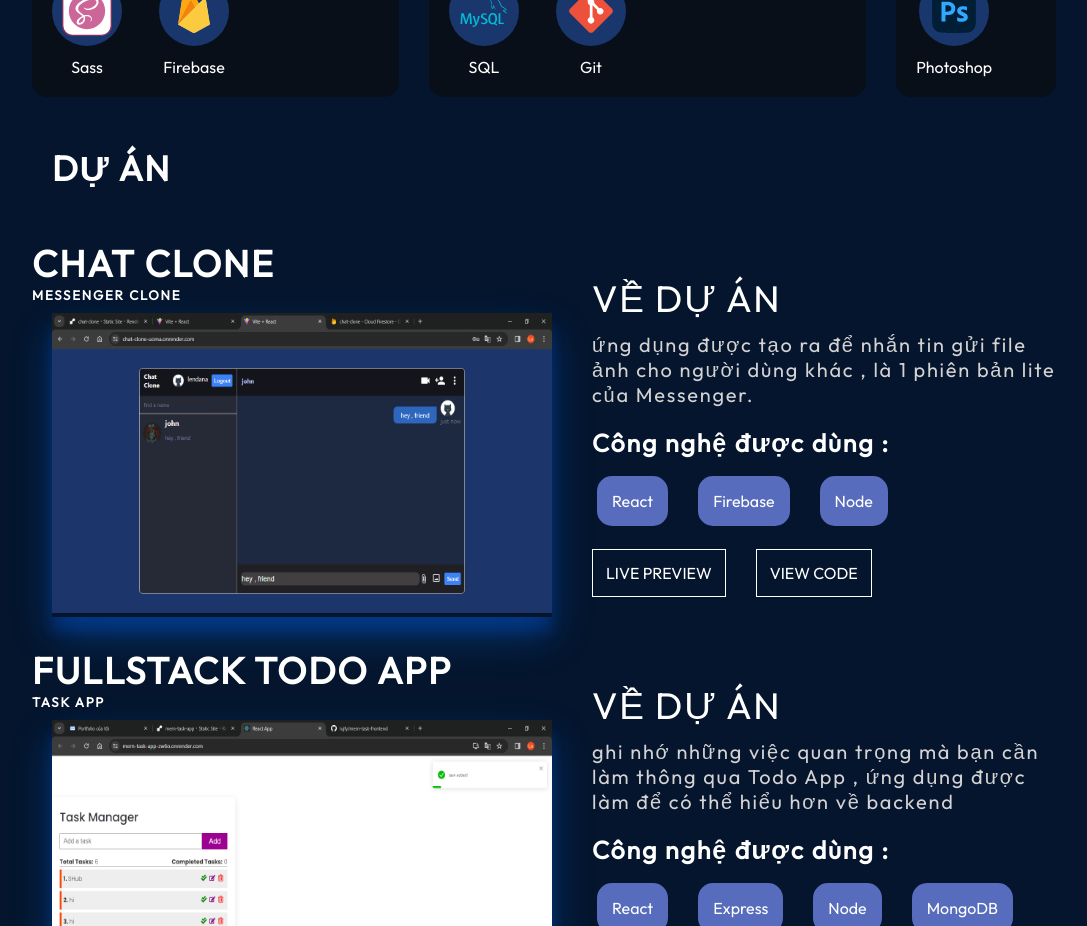
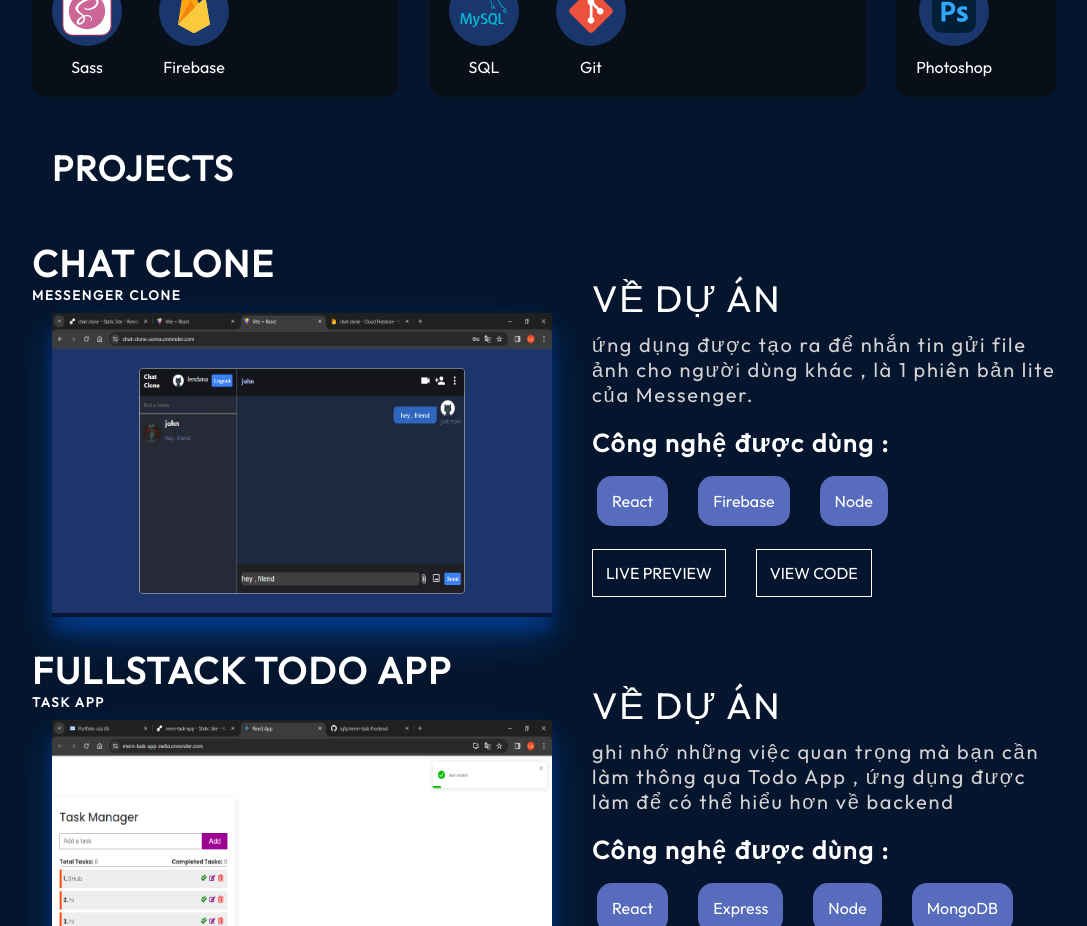
Before and after one commit to lujfy/PORTFOLIO, a React (Vite) app: page / in a window 1280 px wide. Shown: the part 1700-2626 px from the top of the page, without its empty margins (96-1183 px from the left). Built offline with nearby package versions, Linux system fonts and the light colour scheme.

Commit message:
Update Projects.jsx

```diff
--- a/src/components/Projects/Projects.jsx
+++ b/src/components/Projects/Projects.jsx
@@ -8,7 +8,7 @@
   return (
     <section id='projects'>
       <div className={styles.container}>
-        <h2 className={styles.title} >Dự án</h2>
+        <h2 className={styles.title} >Projects</h2>
 
 
         {PROJECTS.map((project , id) => {
```
